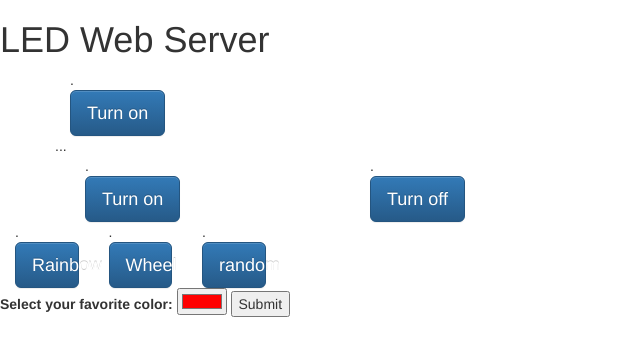
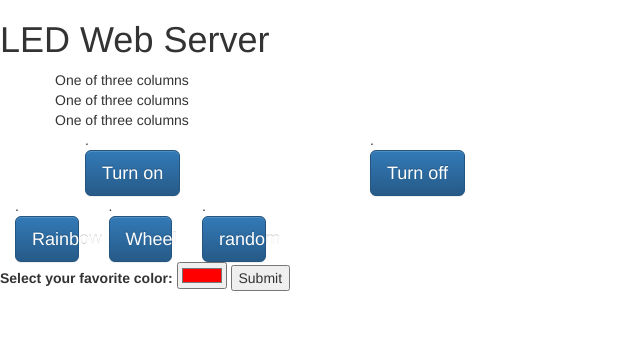
Before and after one commit to olol234/LED_Streifen, a Flask app: page / in a window 1280 px wide. Shown: the top 356 px of the page, without its empty margins (0-640 px from the left). Run offline with Flask 2, Linux system fonts and the light colour scheme; some libraries are stand-ins or nearby versions.

```diff
--- a/templates/main.html
+++ b/templates/main.html
@@ -15,17 +15,18 @@
 
 <div class="container">
   <div class="row">
-    <div class="col-md-6">.<div><a href="/on" class="btn btn-lg btn-primary" role="button">Turn on</a></div></div>
-    <div class="col-*-*"></div>
+    <div class="col-sm">
+      One of three columns
+    </div>
+    <div class="col-sm">
+      One of three columns
+    </div>
+    <div class="col-sm">
+      One of three columns
+    </div>
   </div>
-  <div class="row">
-    <div class="col-*-*"></div>
-    <div class="col-*-*"></div>
-    <div class="col-*-*"></div>
-  </div>
-  <div class="row">
-    ...
-  </div>
+</div>
+
 </div>
 
 <div class="container">
```
